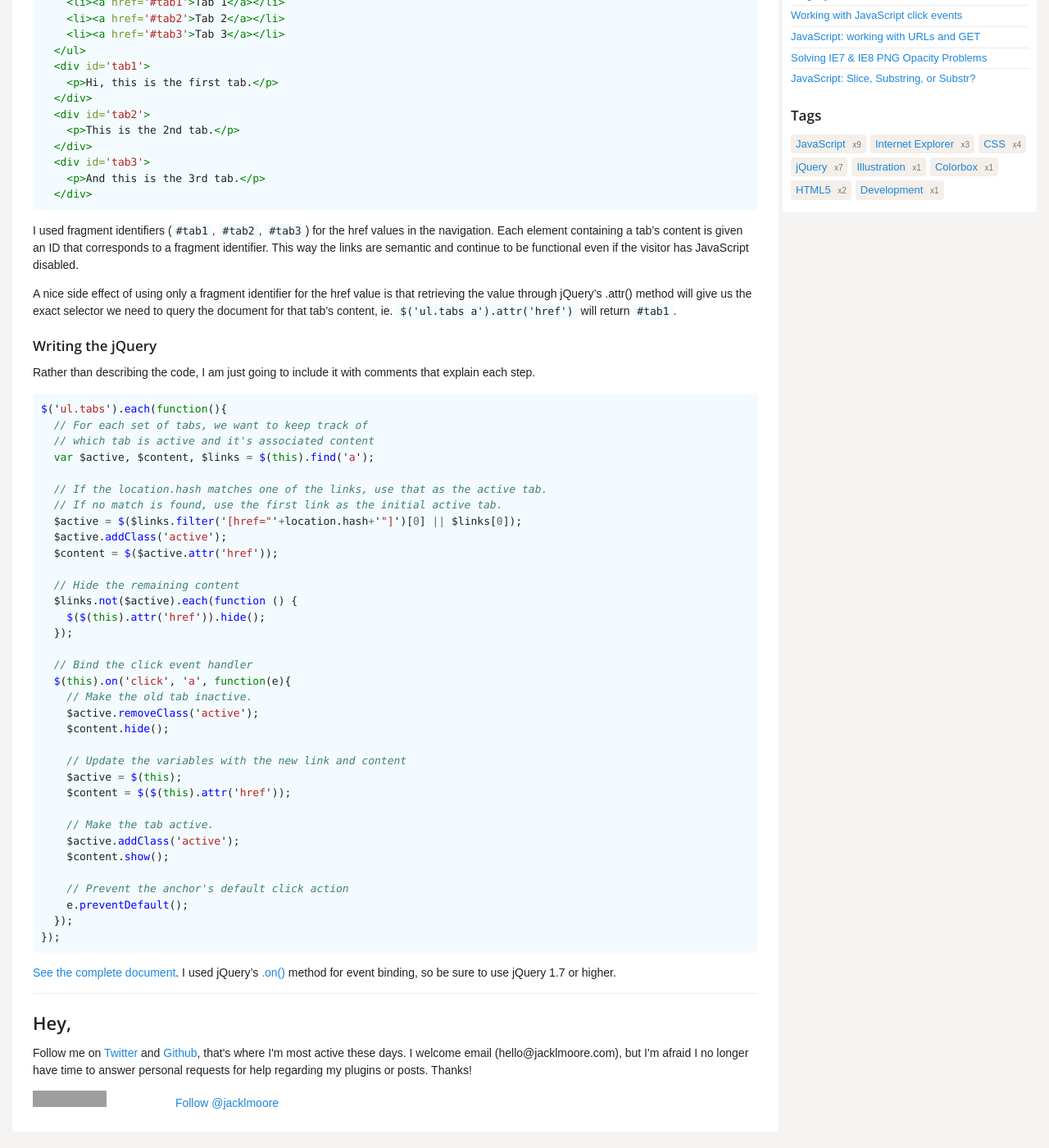
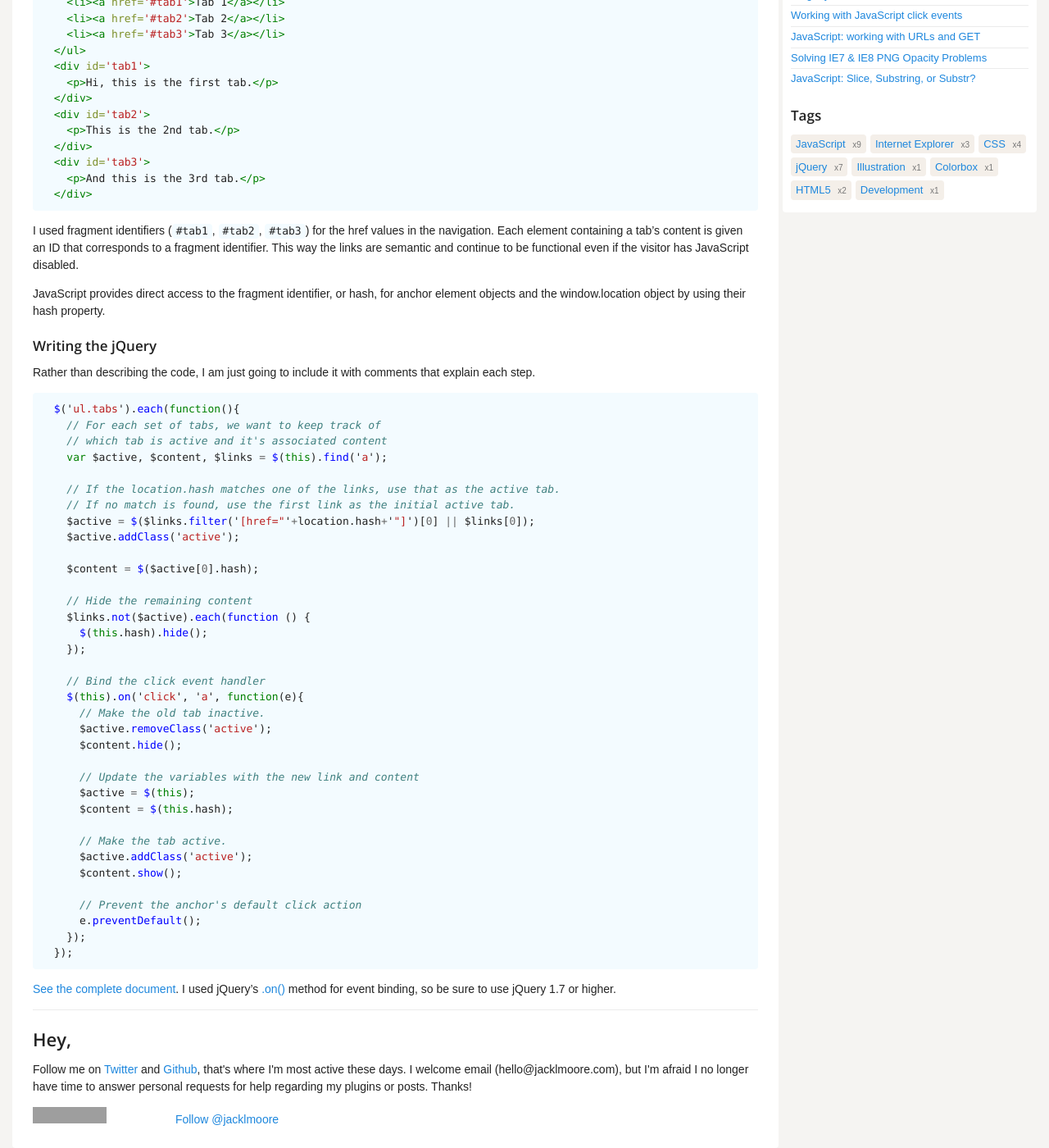
Before and after one commit to jackmoore/jackmoore.github.io, a Jekyll site: the page built from _posts/2011-12-23-jquery-tabs.md, in a window 1280 px wide and 1400 px high, scrolled down 609 px. Shown: the whole window at 82% size. Built offline with Jekyll 4.4.1, drawn with Linux system fonts in a browser that asks for light colours; nearby versions of some CDN libraries; Markdown is read by kramdown in place of the engine named in the settings; comment, search, counter and statistics services are not loaded; grey boxes are pictures that could not be loaded.

Commit message:
minor tweaks

`````diff
--- a/_posts/2011-12-23-jquery-tabs.md
+++ b/_posts/2011-12-23-jquery-tabs.md
@@ -30,47 +30,48 @@ Lets start by writing our markup as if our visitor doesn't even have JavaScript
 
 I used fragment identifiers (`#tab1`, `#tab2`, `#tab3`) for the href values in the navigation.  Each element containing a tab's content is given an ID that corresponds to a fragment identifier.  This way the links are semantic and continue to be functional even if the visitor has JavaScript disabled.
 
-A nice side effect of using only a fragment identifier for the href value is that retrieving the value through jQuery's .attr() method will give us the exact selector we need to query the document for that tab's content, ie. `$('ul.tabs a').attr('href')` will return `#tab1`.
+JavaScript provides direct access to the fragment identifier, or hash, for anchor element objects and the window.location object by using their hash property.
 
 ### Writing the jQuery
 
 Rather than describing the code, I am just going to include it with comments that explain each step.
 
 ````javascript
-$('ul.tabs').each(function(){
-  // For each set of tabs, we want to keep track of
-  // which tab is active and it's associated content
-  var $active, $content, $links = $(this).find('a');
+  $('ul.tabs').each(function(){
+    // For each set of tabs, we want to keep track of
+    // which tab is active and it's associated content
+    var $active, $content, $links = $(this).find('a');
 
-  // If the location.hash matches one of the links, use that as the active tab.
-  // If no match is found, use the first link as the initial active tab.
-  $active = $($links.filter('[href="'+location.hash+'"]')[0] || $links[0]);
-  $active.addClass('active');
-  $content = $($active.attr('href'));
+    // If the location.hash matches one of the links, use that as the active tab.
+    // If no match is found, use the first link as the initial active tab.
+    $active = $($links.filter('[href="'+location.hash+'"]')[0] || $links[0]);
+    $active.addClass('active');
 
-  // Hide the remaining content
-  $links.not($active).each(function () {
-    $($(this).attr('href')).hide();
+    $content = $($active[0].hash);
+
+    // Hide the remaining content
+    $links.not($active).each(function () {
+      $(this.hash).hide();
+    });
+
+    // Bind the click event handler
+    $(this).on('click', 'a', function(e){
+      // Make the old tab inactive.
+      $active.removeClass('active');
+      $content.hide();
+
+      // Update the variables with the new link and content
+      $active = $(this);
+      $content = $(this.hash);
+
+      // Make the tab active.
+      $active.addClass('active');
+      $content.show();
+
+      // Prevent the anchor's default click action
+      e.preventDefault();
+    });
   });
-
-  // Bind the click event handler
-  $(this).on('click', 'a', function(e){
-    // Make the old tab inactive.
-    $active.removeClass('active');
-    $content.hide();
-
-    // Update the variables with the new link and content
-    $active = $(this);
-    $content = $($(this).attr('href'));
-
-    // Make the tab active.
-    $active.addClass('active');
-    $content.show();
-
-    // Prevent the anchor's default click action
-    e.preventDefault();
-  });
-});
 ````
 
 [See the complete document](/demo/tabs.html). I used jQuery's [.on()](http://api.jquery.com/on/) method for event binding, so be sure to use jQuery 1.7 or higher.
--- a/demo/tabs.html
+++ b/demo/tabs.html
@@ -55,11 +55,12 @@
 					// If no match is found, use the first link as the initial active tab.
 					$active = $($links.filter('[href="'+location.hash+'"]')[0] || $links[0]);
 					$active.addClass('active');
-					$content = $($active.attr('href'));
+
+					$content = $($active[0].hash);
 
 					// Hide the remaining content
 					$links.not($active).each(function () {
-						$($(this).attr('href')).hide();
+						$(this.hash).hide();
 					});
 
 					// Bind the click event handler
@@ -70,7 +71,7 @@
 
 						// Update the variables with the new link and content
 						$active = $(this);
-						$content = $($(this).attr('href'));
+						$content = $(this.hash);
 
 						// Make the tab active.
 						$active.addClass('active');
`````
